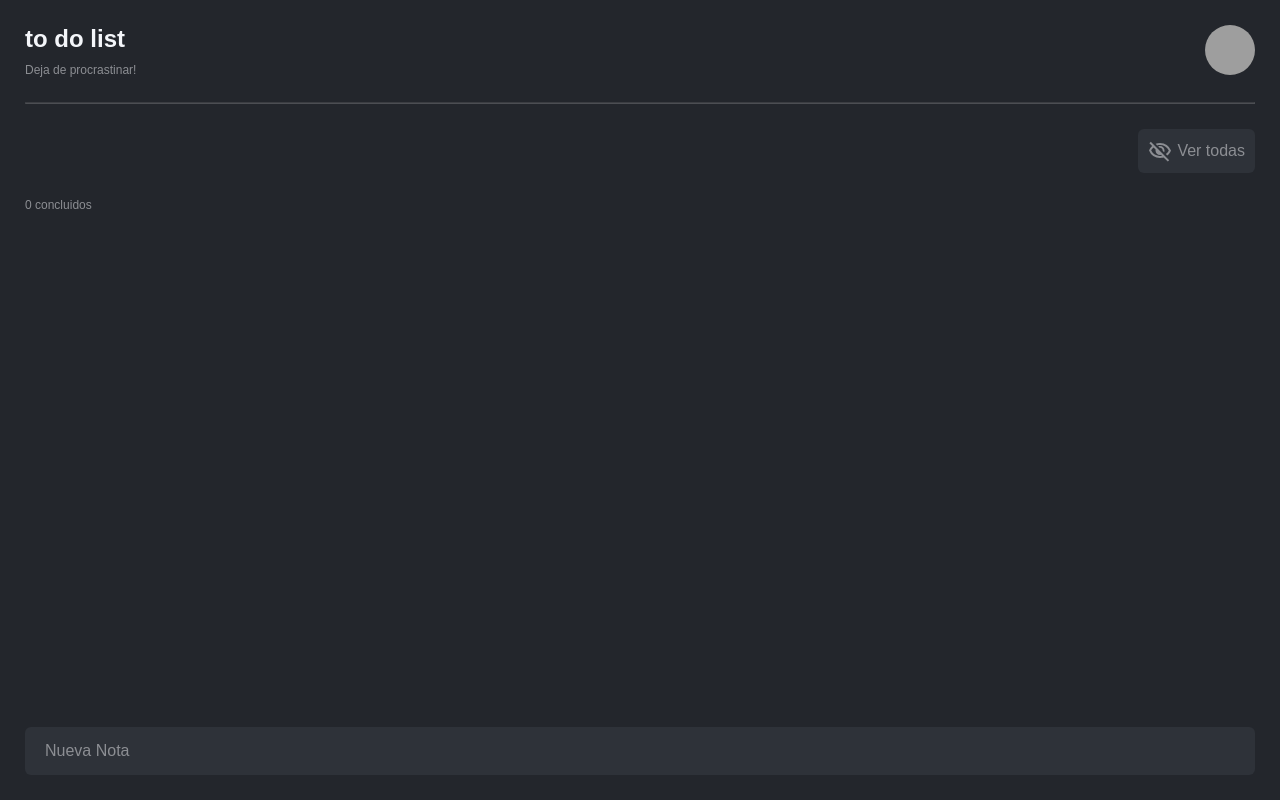
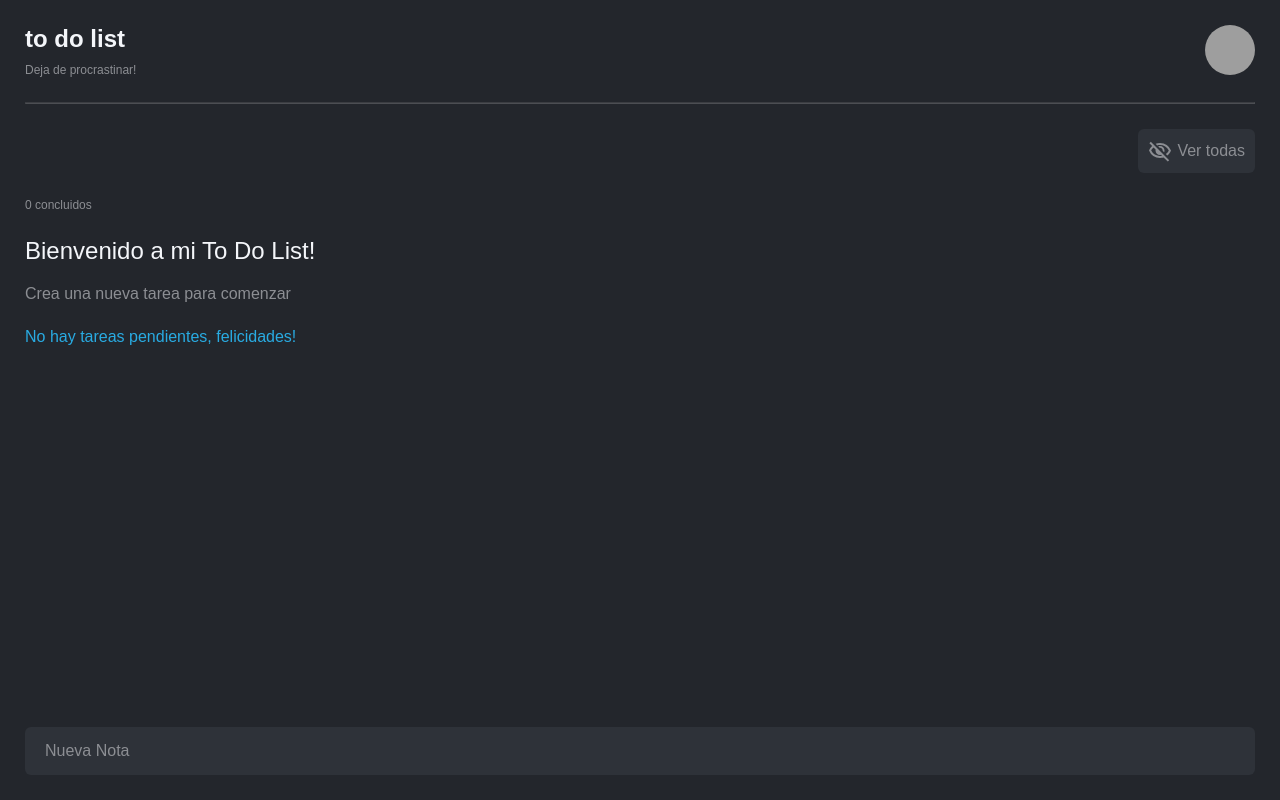
Before and after one commit to WizardRRR/todo-list-app-react-ts, a React (Vite) app: page / in a window 1280 px wide. Built offline with nearby package versions, Linux system fonts and the light colour scheme; grey boxes are pictures that could not be loaded.

Commit message:
feat: :sparkles: add message for tasks completed and new user

```diff
--- a/src/App.tsx
+++ b/src/App.tsx
@@ -86,6 +86,15 @@ export default function App() {
         concludedTask={tasks.filter((task) => task.checked).length}
         onCheckedTask={handleChangeCheckbox}
       />
+      {tasks.length === 0 && (
+        <div className={styles.empty}>
+          <p>Bienvenido a mi To Do List!</p>
+          <p>Crea una nueva tarea para comenzar</p>
+        </div>
+      )}
+      {unfinishedTasks.length === 0 && (
+        <p className={styles['no-tasks']}>No hay tareas pendientes, felicidades!</p>
+      )}
       <form onSubmit={handleSave} className={styles['input-wrapper']}>
         <Input placeholder='Nueva Nota' name='task' />
       </form>
--- a/src/app.module.css
+++ b/src/app.module.css
@@ -25,3 +25,20 @@
     justify-content: flex-end;
   }
 }
+
+.empty {
+  display: flex;
+  flex-direction: column;
+  justify-content: center;
+  gap: 20px;
+
+  & p:first-child {
+    color: var(--primary-text);
+    font-size: var(--text-xl);
+  }
+}
+
+.no-tasks {
+  color: var(--skyblue);
+  font-size: var(--text-md);
+}
```
